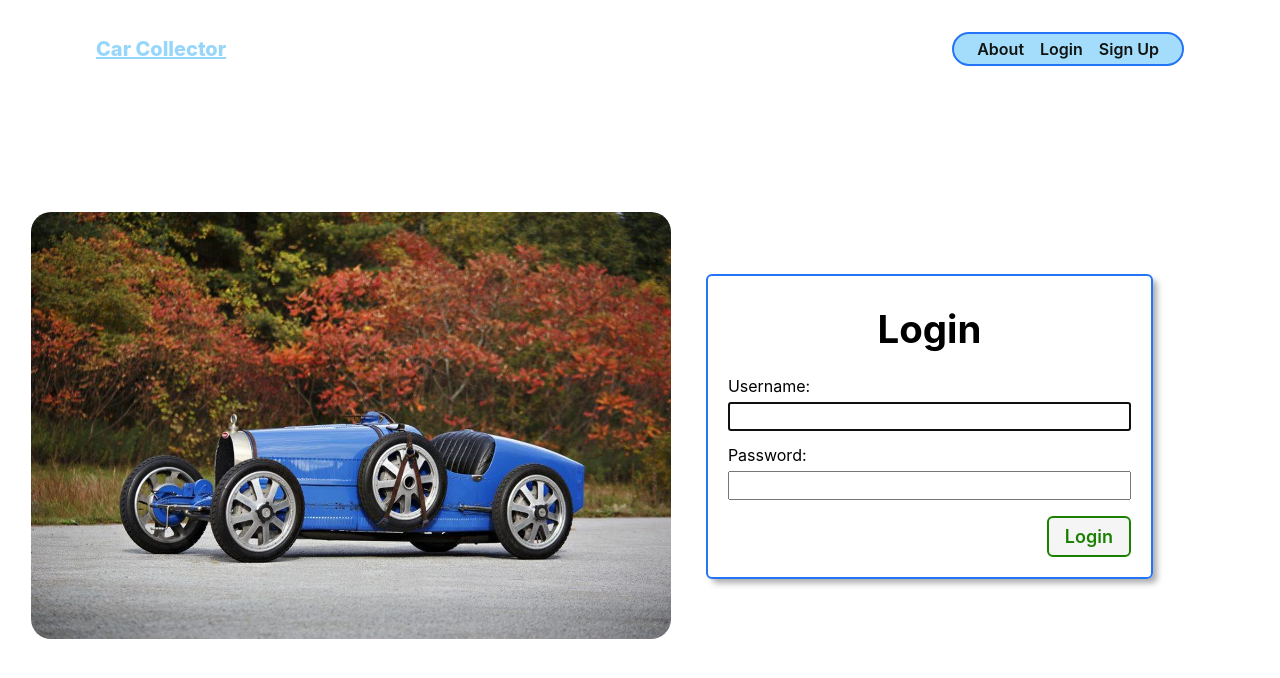
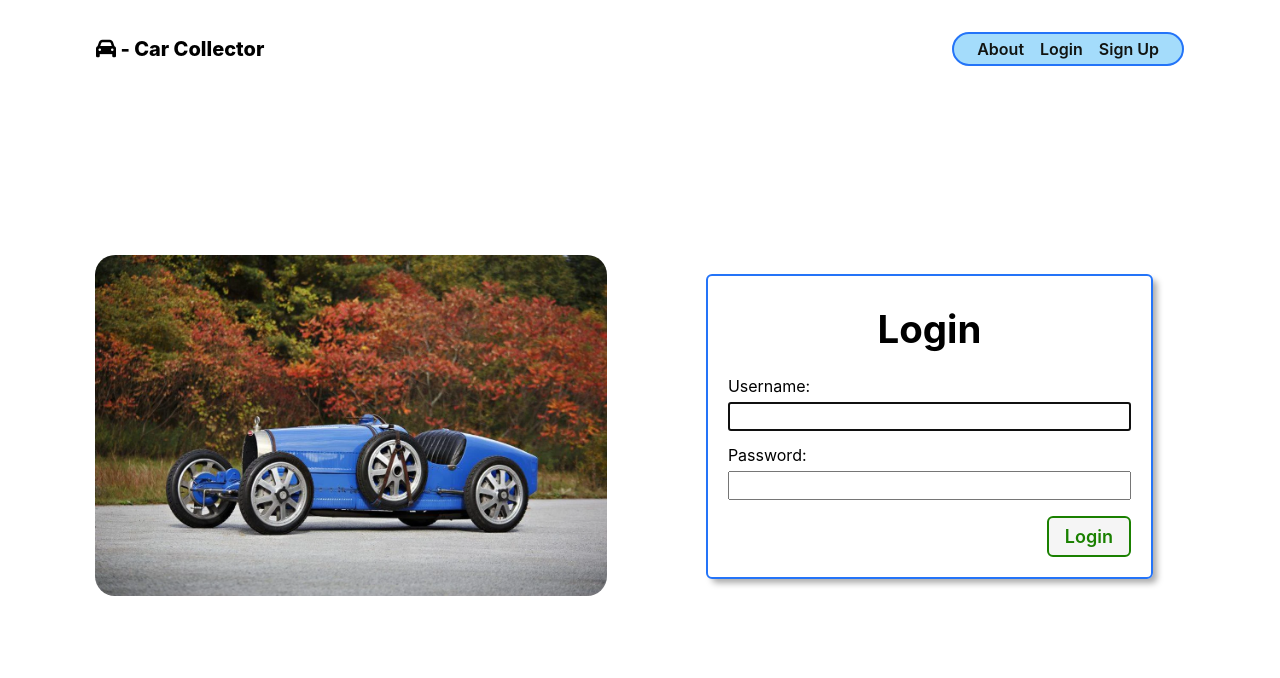
Before and after one commit to edumana/car-collector-app, a Django app: page / in a window 1280 px wide. Shown: the top 678 px of the page. Run offline with Django 4.2, Linux system fonts and the light colour scheme; some libraries are stand-ins or nearby versions.

Commit message:
small UI changes

```diff
--- a/main_app/models.py
+++ b/main_app/models.py
@@ -2,7 +2,6 @@ from django.db import models
 from django.urls import reverse
 from datetime import date
 from django.contrib.auth.models import User
-
 
 DETAILS = (
   ('R', 'Does not need maintenance'),
@@ -37,7 +36,6 @@ class Car(models.Model):
   def maintenance_today(self):
     return self.maintenance_set.filter(date=date.today()).count() >= 1
 
-
 class Maintenance(models.Model):
   date = models.DateField('Last Maintenance Date')
   details = models.CharField(
--- a/main_app/static/css/base.css
+++ b/main_app/static/css/base.css
@@ -165,7 +165,8 @@ nav li {
 .text-logo{
   font-weight: 800;
   font-size: 2em;
-  color: var(--nav-bg);
+  color: #000;
+  text-decoration: none !important;
 }
 
 @media only screen and (min-width: 768px) {
--- a/main_app/static/css/home.css
+++ b/main_app/static/css/home.css
@@ -23,12 +23,8 @@ main > section {
   max-width: 375px;
 }
 
-.car-container{
-
-}
-
 .center-image{
-  max-width: 50vw;
+  max-width: 40vw;
   border-radius: 20px;
 }
 
--- a/main_app/templates/base.html
+++ b/main_app/templates/base.html
@@ -14,10 +14,12 @@
   <link rel="stylesheet" type="text/css" href="{% static 'css/base.css' %}">
   {% block head %}
   {% endblock %}
+  <script src="https://kit.fontawesome.com/470059169e.js" crossorigin="anonymous"></script>
+
 </head>
 <body>
   <header>
-    <a class="text-logo" href="/">Car Collector</a>
+    <i class="fa-solid fa-car fa-black fa-2x"></i><a class="text-logo" href="/">&nbsp- Car Collector</a>
     <nav>
       <ul>
         {% if user.is_authenticated %}
```
Also changed, not shown: 1 other file.
